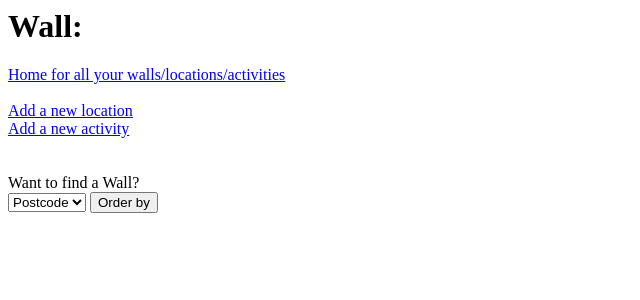
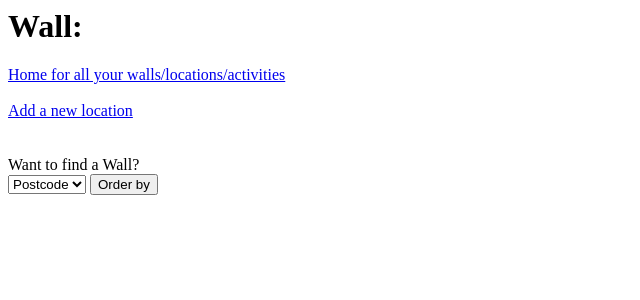
Before and after one commit to Almathex/FundamentalProject, a Flask app: page / in a window 1280 px wide. Shown: the top 300 px of the page, without its empty margins (0-640 px from the left). Run offline with Flask 2, Linux system fonts and the light colour scheme; data that the repository does not hold is empty.

Commit message:
another change

```diff
--- a/application/routes.py
+++ b/application/routes.py
@@ -12,7 +12,7 @@ def index():
     }
     return render_template('index.html', title="Wall App", form=form, totals=totals)
 
-@app.route('/add', methods=['POST', 'GET'])
+@app.route('/add/location', methods=['POST', 'GET'])
 def add():
     form = LocationForm()
     if form.validate_on_submit():
--- a/application/templates/layout.html
+++ b/application/templates/layout.html
@@ -9,9 +9,7 @@
     <a href="{{ url_for('index') }}">Home for all your walls/locations/activities</a>
     <br>
     <br>
-    <a href="{{ url_for('addloc') }}">Add a new location</a>
-    <br>
-    <a href="{{ url_for('addact') }}">Add a new activity</a>
+    <a href="{{ url_for('add') }}">Add a new location</a>
     <br>
     {% block body_content %}
     {% endblock body_content %}
```
Also changed, not shown: application/templates/add.html (renamed from application/templates/addloc.html).
